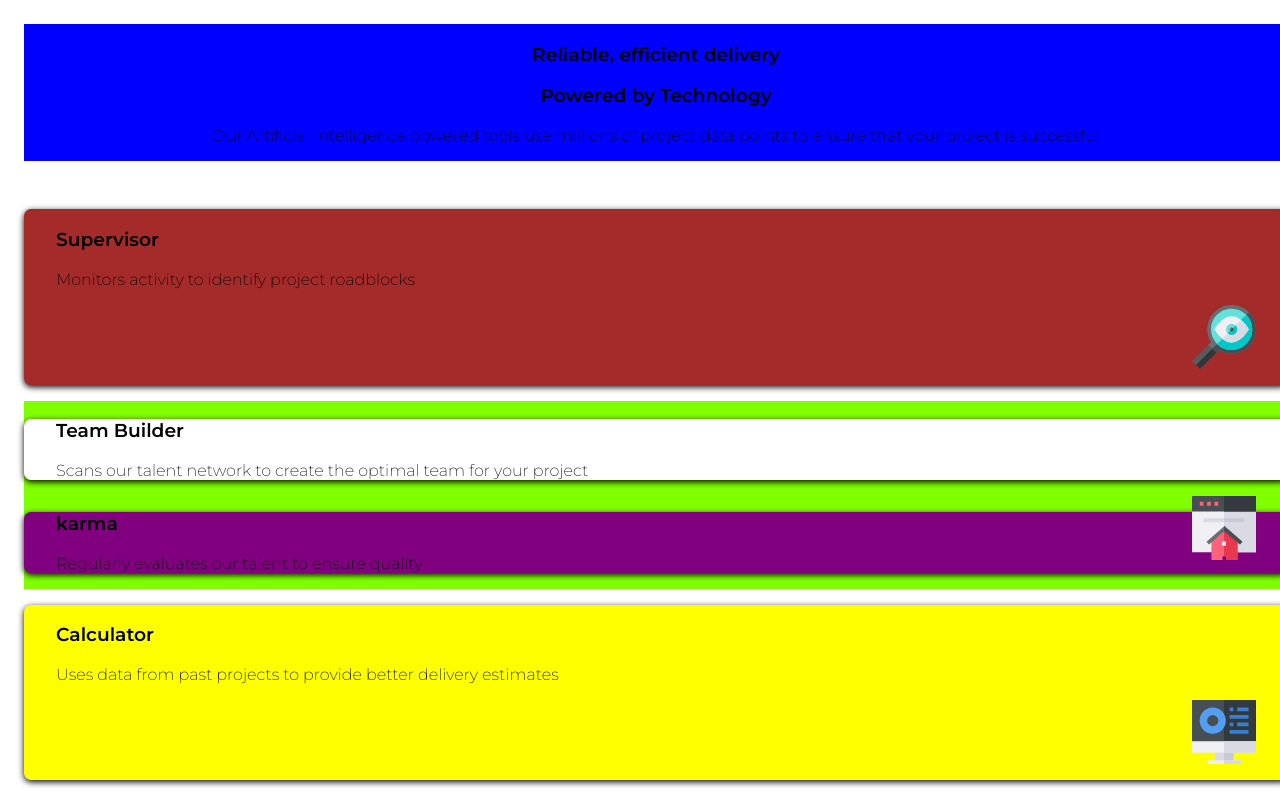
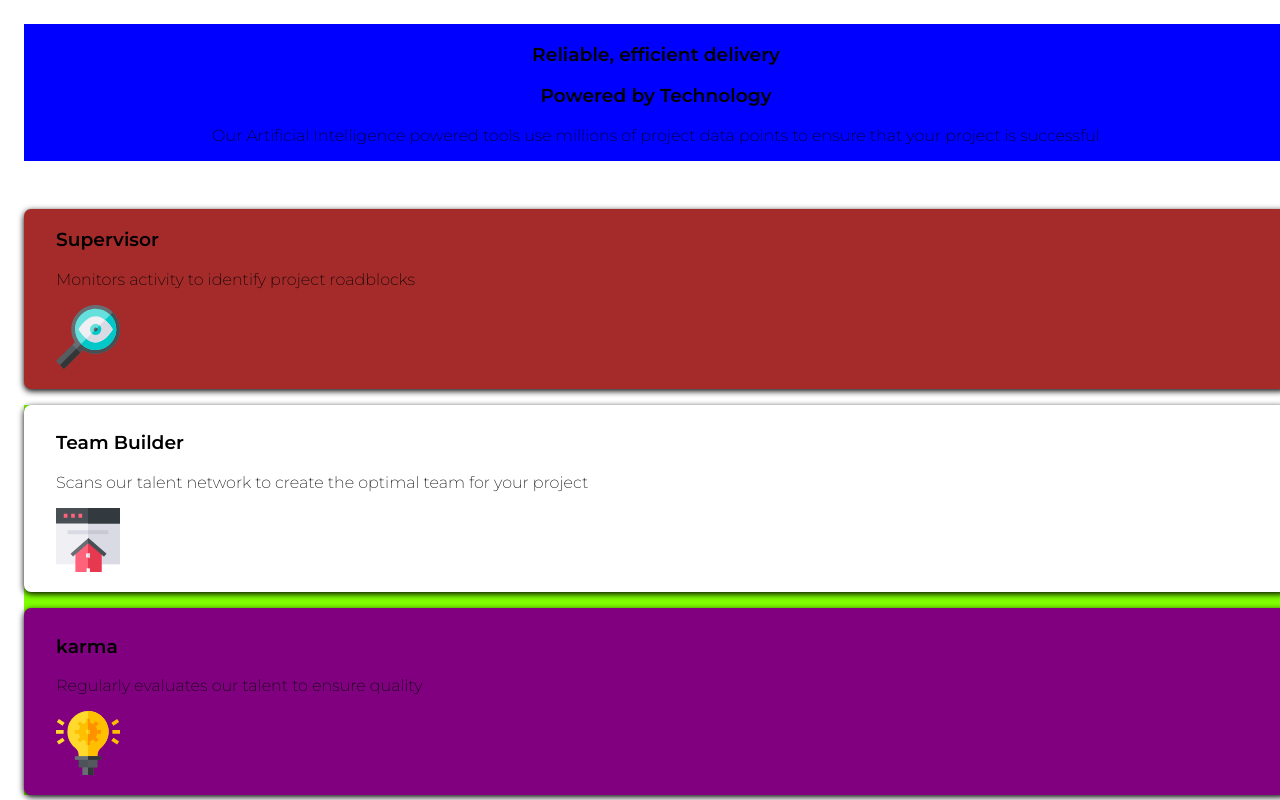
Before and after one commit to OrlandoMts/frontendMentor2, a plain HTML site: page index.html in a window 1280 px wide. Shown: the top 800 px of the page. Drawn offline with Linux system fonts and the light colour scheme.

Commit message:
solo borre el display block

```diff
--- a/assets/css/main.css
+++ b/assets/css/main.css
@@ -34,17 +34,17 @@ h3 {
 
 .teamBuilder {
     background-color: white;
-    margin-bottom: 2em;
+    margin-bottom: 1em;
     border-radius: 7px;
     box-shadow: 0 2px 6px #000;
-    padding: 0 2em 0 2em;
+    padding: 0.5em 2em 0 2em;
 }
 
 .karma {
     background-color: purple;
     border-radius: 7px;
     box-shadow: 0 2px 6px #000;
-    padding: 0 2em 0 2em;
+    padding: 0.5em 2em 0 2em;
 }
 
 .calculator {
@@ -55,7 +55,7 @@ h3 {
 }
 
 .icon {
-    display: block;
-    float: right;
+    display: right;
+    /* float: right; */
     padding-bottom: 1em;
 }
--- a/index.html
+++ b/index.html
@@ -33,7 +33,7 @@
             <div class="karma">
                 <h3>karma</h3>
                 <p>Regularly evaluates our talent to ensure quality</p>
-                <!-- <img src="./assets/images/icon-karma.svg" alt="" class="icon"> -->
+                <img src="./assets/images/icon-karma.svg" alt="" class="icon">
             </div>
         </div>
         <div class="calculator">
```
